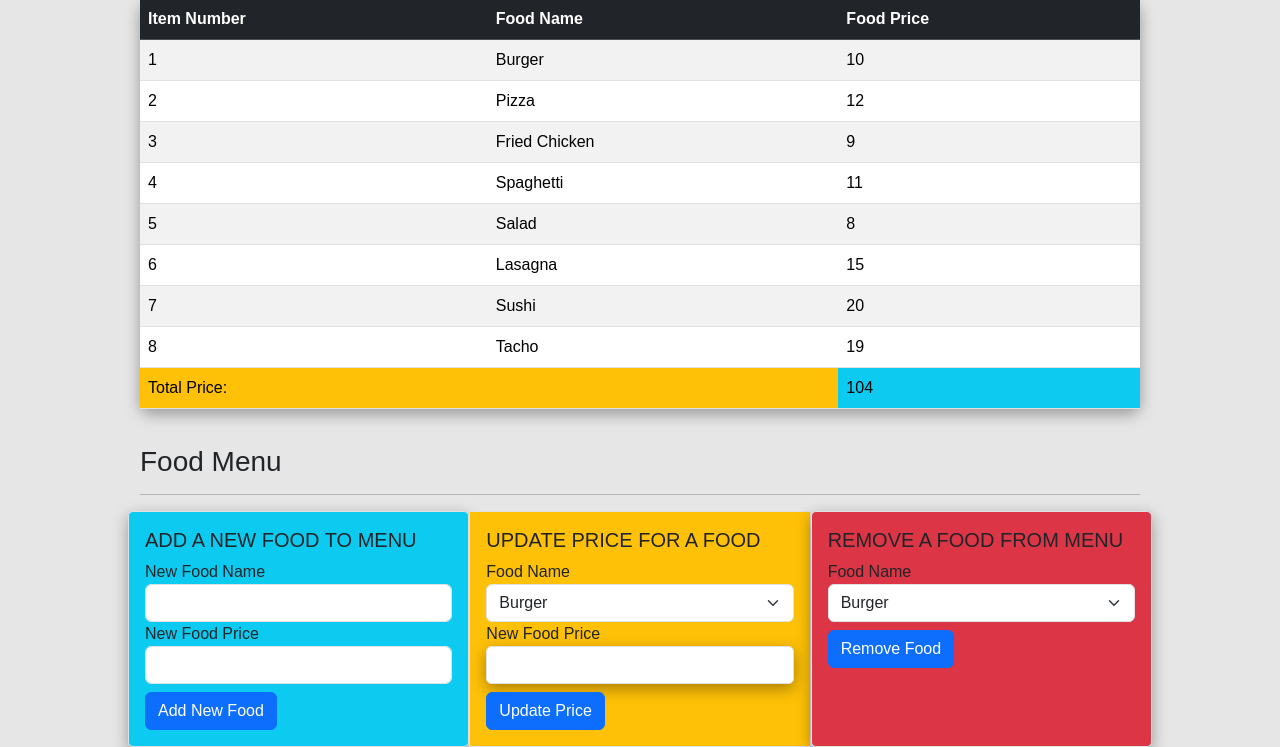
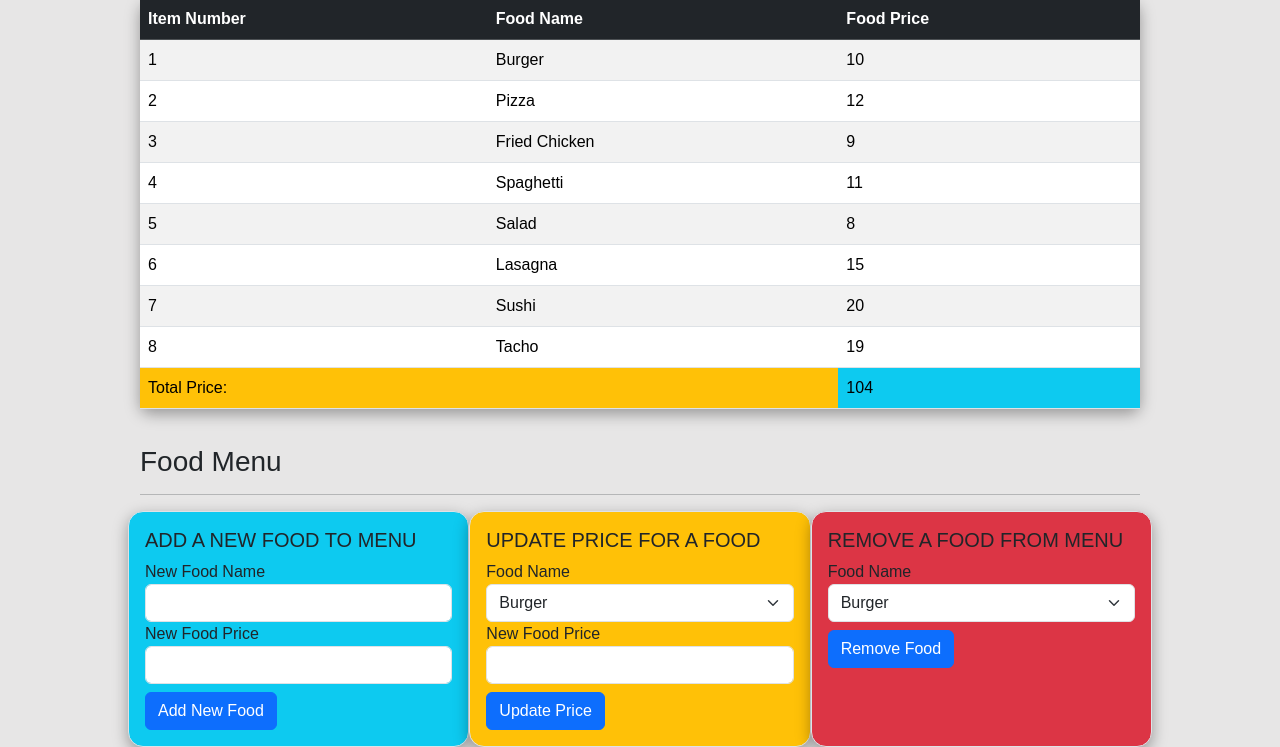
Before and after one commit to devrimsavas/Restaurant-Management-with-Flask, a Flask app: page / in a window 1280 px wide. Shown: the part 189-936 px from the top of the page. Run offline with Flask 3, Linux system fonts and the light colour scheme.

Commit message:
style changed

```diff
--- a/static/css/style.css
+++ b/static/css/style.css
@@ -15,8 +15,14 @@ table {
     box-shadow: rgba(0, 0, 0, 0.35) 0px 5px 15px;
 }
 
-#addnewfood, #updatefoodprice, #removefood {
-    border-radius:5px;
+#addnewfood, #updateprice, #removefood {
+    border-radius:15px;
     box-shadow: rgba(0, 0, 0, 0.35) 0px 5px 15px;
+    transition: transform 0.3s ease-in-out;
 
 }
+
+#addnewfood:hover, #updateprice:hover, #removefood:hover {
+    transform: scale(1.01);
+
+}
```
